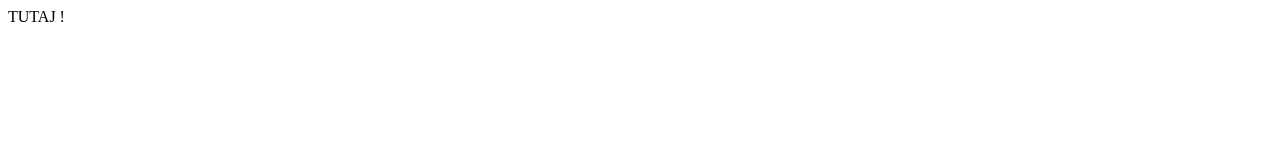
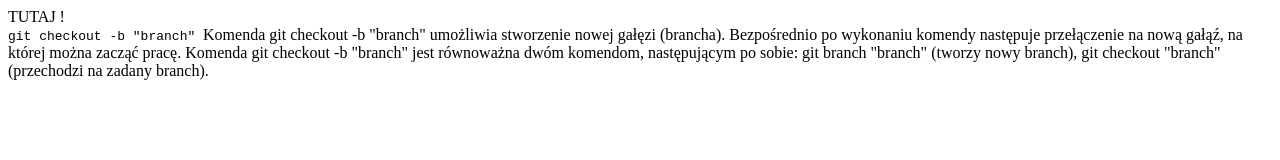
Before and after one commit to mklasa12/DINO202324, a plain HTML site: page index.html in a window 1280 px wide. Drawn offline with Linux system fonts and the light colour scheme.

Commit message:
dodanie opisu git checkout -b "branch"

```diff
--- a/index.html
+++ b/index.html
@@ -2,4 +2,12 @@
   <body>
     TUTAJ !
   </body>
+  <div>
+  <code>
+    git checkout -b "branch"
+  </code>
+    Komenda git checkout -b "branch" umożliwia stworzenie nowej gałęzi (brancha).
+    Bezpośrednio po wykonaniu komendy następuje przełączenie na nową gałąź, na której można zacząć pracę.
+    Komenda git checkout -b "branch" jest równoważna dwóm komendom, następującym po sobie: git branch "branch" (tworzy nowy branch), git checkout "branch" (przechodzi na zadany branch).
+  </div>
 </html>
```
